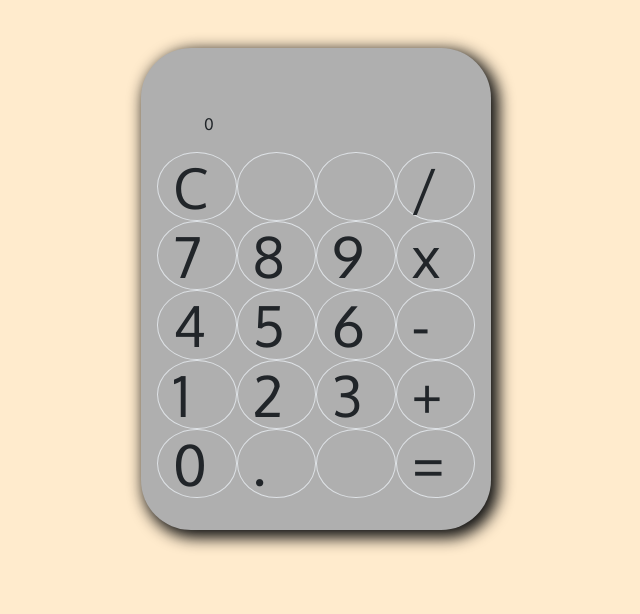
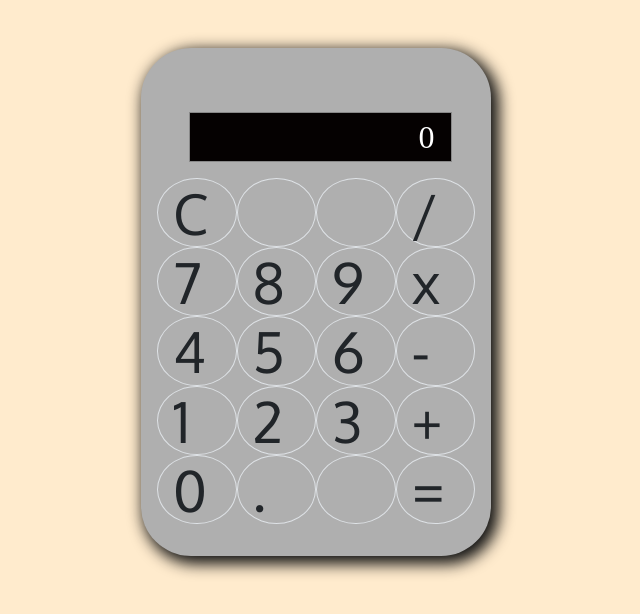
Before and after one commit to TaylorAkin/calculator, a plain HTML site: page index.html in a window 1280 px wide. Shown: the whole page, without its empty margins (324-964 px from the left). Drawn offline with nearby package versions, Linux system fonts and the light colour scheme; a web font is replaced by a local one.

Commit message:
styling and comments

```diff
--- a/main.js
+++ b/main.js
@@ -85,7 +85,7 @@ function clickEvent() {
             break;
 
         case '+': case '-': case 'x': case '/':
-            // if a operator is hit and it isn't a emtpy string, which happens after first click, next click evaluates
+            // runs second. first time through operator is open. second time it's not.if a operator is hit and it isn't a emtpy string, which happens after first click, next click evaluates
             if (operatorStore != " ") {
                 evaluate()
             }
@@ -93,21 +93,25 @@ function clickEvent() {
             numberStore1 = numberInput;
             numberInput = 0;
             operatorStore = keypressed;
+            display = operatorStore;
+
             break;
 
         case '=':
             evaluate();
             break;
 
-        //set numbers to default. Default says other keyspressed=this.id not defined in cases, do this.
+        // 1st.   MY NUMBERS CASE and decimal CASE. set numbers to default. Default says other keyspressed=this.id not defined in cases, do this.
         default:
-            //if display shows 0 it gets rid of it
+            //if display shows 0 it gets rid of it when you press a number.
             if (numberInput == 0) {
                 numberInput = " "
             }
 
-            //then display is nothing plus the integer you select, and if not 0 keeps adding to display..999999
+            //then display is nothing plus the integer you select, and if not 0 keeps adding to display..999999.   2nd number to equate is reloaded into numberInput for numberStore2
             numberInput += keypressed;
+
+            //numberInput is display
             display = numberInput;
             break;
 
--- a/style.css
+++ b/style.css
@@ -27,16 +27,16 @@ html, body {
   }
 
 
-
-
-/* .calculator {
-    position: relative;
-    margin: 8em auto;
-    padding: 1em 0;
-    display: block-inline;
-    width: 350px;
-    background-color: rgb(175, 175, 175);
-    border-radius: 50px;
-    box-shadow: 5px 5px 15px 3px #111;
-    font-family: 'Oxygen';
-  } */
+  #drowid {
+    font-family: Droid Sans Mono;
+    display: table;
+    width: 85%;
+    background-color: rgb(5, 1, 1);
+    text-align: right;
+    font-size: 2em;
+    min-height: 1.2em;
+    margin-left: 0.5em;
+    padding-right: 0.5em;
+    border: 1px solid #888;
+    color: rgb(255, 255, 255);
+  }
```
